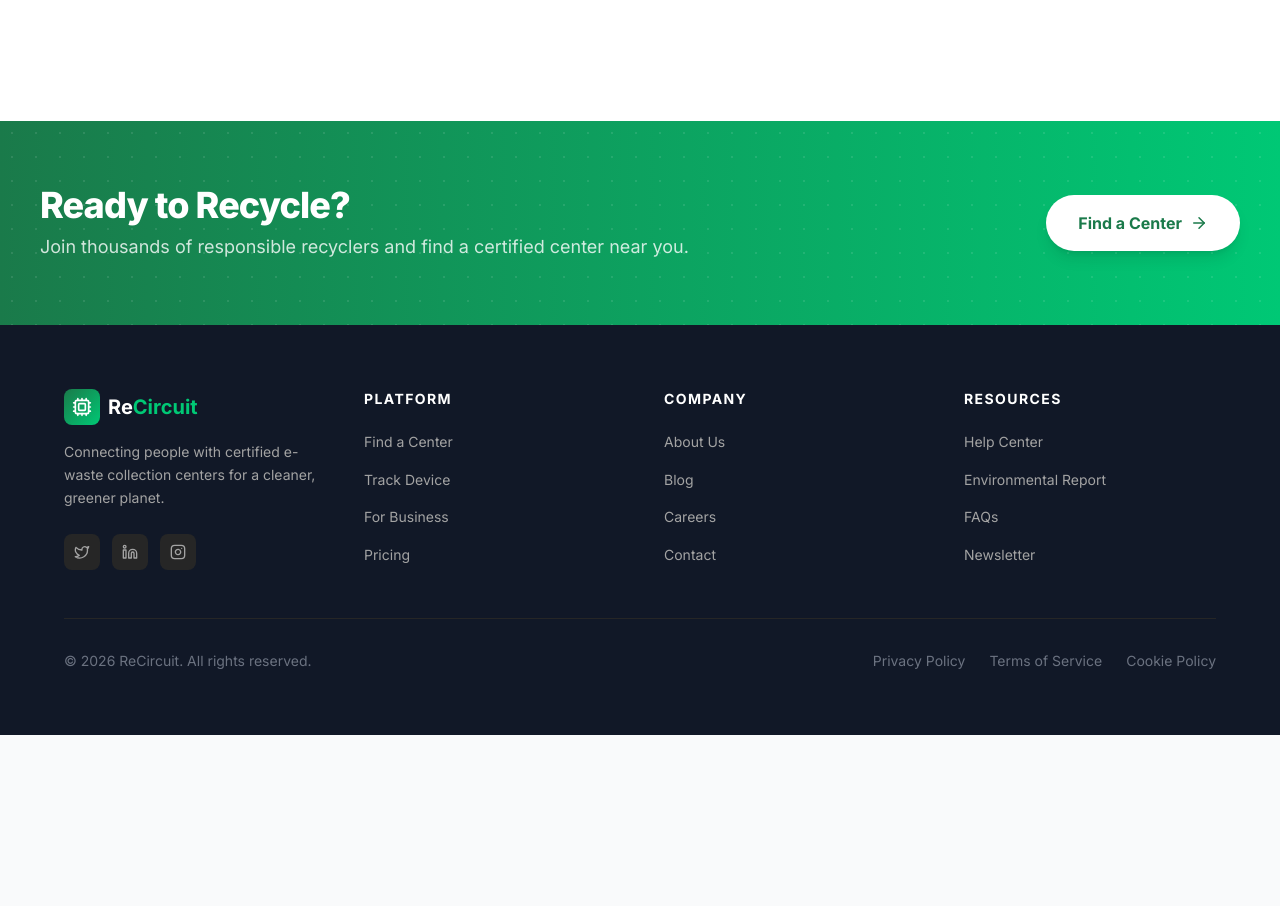
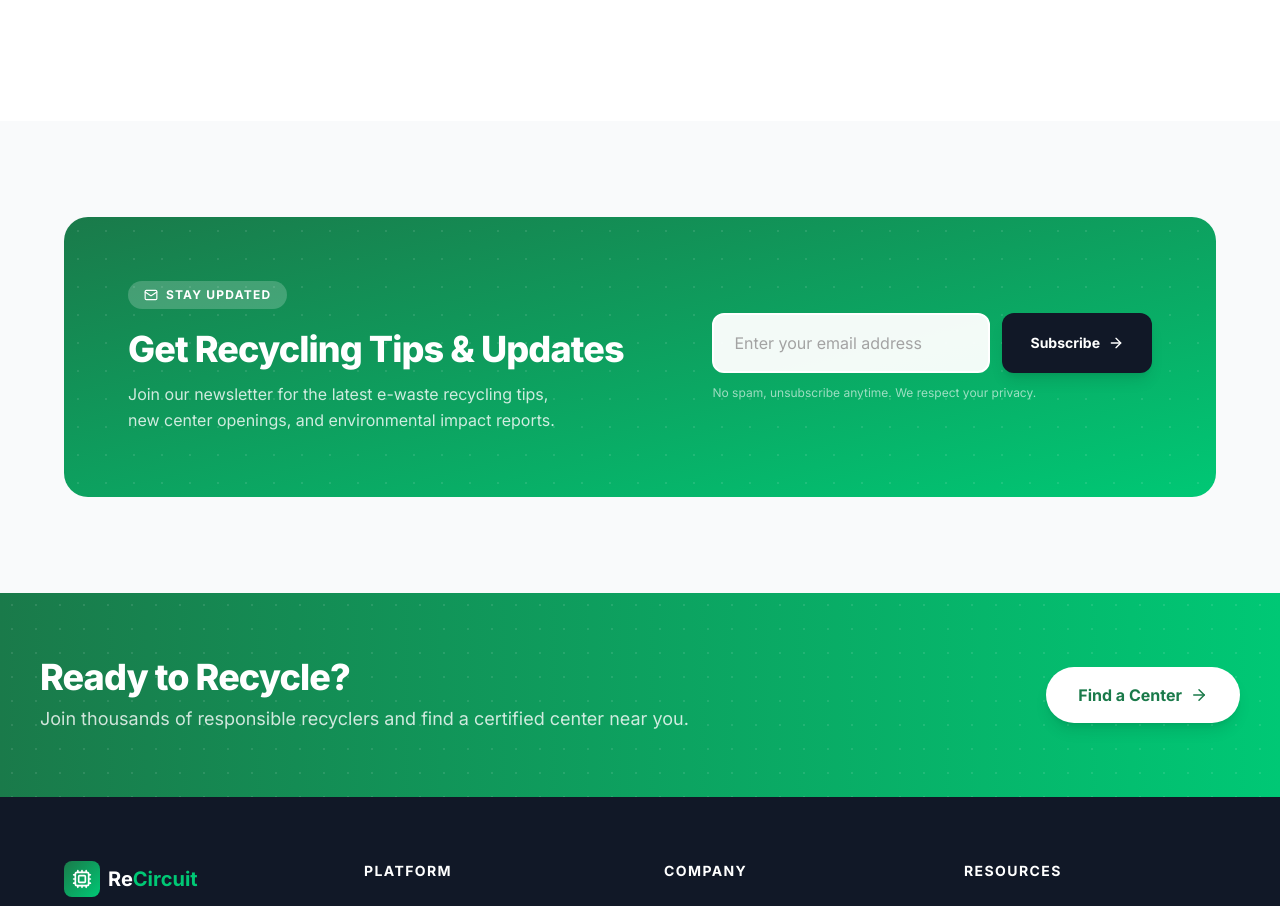
Before and after one commit to nirjalguragainofficial-hash/ReCircuit-Frontend, a React (Vite) app: page / in a window 1280 px wide. Shown: the part 6760-7666 px from the top of the page. Before the commit the page ends 7495 px from the top, so only its background shows below. Built offline with nearby package versions, Linux system fonts and the light colour scheme.

Commit message:
feat: add Newsletter subscription section with email form

```diff
--- a/src/App.jsx
+++ b/src/App.jsx
@@ -1,4 +1,4 @@
-import { Navigation, Hero, HowItWorks, FindCenter, WhatWeAccept, Impact, Testimonials, FAQ, Footer, ScrollToTop } from './components';
+import { Navigation, Hero, HowItWorks, FindCenter, WhatWeAccept, Impact, Testimonials, FAQ, Newsletter, Footer, ScrollToTop } from './components';
 
 function App() {
   return (
@@ -28,6 +28,9 @@ function App() {
 
         {/* Frequently Asked Questions */}
         <FAQ />
+
+        {/* Newsletter subscription */}
+        <Newsletter />
       </main>
 
       {/* Page footer */}
--- /dev/null
+++ b/src/components/Newsletter.jsx
@@ -0,0 +1,82 @@
+import { useState } from 'react';
+import { Mail, CheckCircle, ArrowRight } from 'lucide-react';
+
+export function Newsletter() {
+  const [email, setEmail] = useState('');
+  const [isSubscribed, setIsSubscribed] = useState(false);
+
+  const handleSubmit = (e) => {
+    e.preventDefault();
+    if (email.trim()) {
+      setIsSubscribed(true);
+      setEmail('');
+    }
+  };
+
+  return (
+    <section id="newsletter" aria-label="Newsletter Subscription" className="bg-neutral-50 py-20 md:py-24">
+      <div className="max-w-[1200px] mx-auto px-6">
+        <div className="relative bg-gradient-to-br from-primary to-accent rounded-3xl p-10 md:p-16 overflow-hidden">
+          {/* Background pattern */}
+          <div
+            className="absolute inset-0 opacity-10"
+            style={{
+              backgroundImage: 'radial-gradient(white 1.5px, transparent 1.5px)',
+              backgroundSize: '28px 28px',
+            }}
+          ></div>
+
+          <div className="relative z-10 flex flex-col md:flex-row items-center gap-10">
+            {/* Left content */}
+            <div className="flex-1 text-center md:text-left">
+              <div className="inline-flex items-center gap-2 px-4 py-1.5 bg-white/20 rounded-full mb-5">
+                <Mail size={14} className="text-white" />
+                <span className="text-xs font-bold text-white uppercase tracking-widest">Stay Updated</span>
+              </div>
+              <h2 className="text-3xl md:text-4xl font-extrabold text-white mb-3 tracking-tight">
+                Get Recycling Tips & Updates
+              </h2>
+              <p className="text-white/80 text-base leading-relaxed max-w-md">
+                Join our newsletter for the latest e-waste recycling tips, new center openings, and environmental impact reports.
+              </p>
+            </div>
+
+            {/* Right form */}
+            <div className="w-full md:w-auto md:min-w-[380px]">
+              {isSubscribed ? (
+                <div className="flex items-center gap-3 bg-white/20 backdrop-blur-sm rounded-2xl p-6 border border-white/30">
+                  <CheckCircle size={28} className="text-white flex-shrink-0" />
+                  <div>
+                    <p className="text-white font-bold text-lg">You're subscribed!</p>
+                    <p className="text-white/80 text-sm">Check your inbox for a welcome email.</p>
+                  </div>
+                </div>
+              ) : (
+                <form onSubmit={handleSubmit} className="flex flex-col sm:flex-row gap-3">
+                  <input
+                    type="email"
+                    placeholder="Enter your email address"
+                    aria-label="Email address for newsletter"
+                    value={email}
+                    onChange={(e) => setEmail(e.target.value)}
+                    required
+                    className="flex-1 px-5 py-4 bg-white/95 border-2 border-white rounded-xl text-neutral-900 text-base placeholder-neutral-400 focus:outline-none focus:ring-4 focus:ring-white/30 transition-all duration-200"
+                  />
+                  <button
+                    type="submit"
+                    className="inline-flex items-center justify-center gap-2 px-7 py-4 bg-neutral-900 text-white font-bold text-sm rounded-xl hover:bg-neutral-800 hover:-translate-y-0.5 transition-all duration-200 shadow-lg whitespace-nowrap"
+                  >
+                    Subscribe <ArrowRight size={16} />
+                  </button>
+                </form>
+              )}
+              <p className="text-white/60 text-xs mt-3 text-center md:text-left">
+                No spam, unsubscribe anytime. We respect your privacy.
+              </p>
+            </div>
+          </div>
+        </div>
+      </div>
+    </section>
+  );
+}
--- a/src/components/index.js
+++ b/src/components/index.js
@@ -13,3 +13,4 @@ export { FaqItem } from './FaqItem';
 export { StepCard } from './StepCard';
 export { TestimonialCard } from './TestimonialCard';
 export { ScrollToTop } from './ScrollToTop';
+export { Newsletter } from './Newsletter';
```
